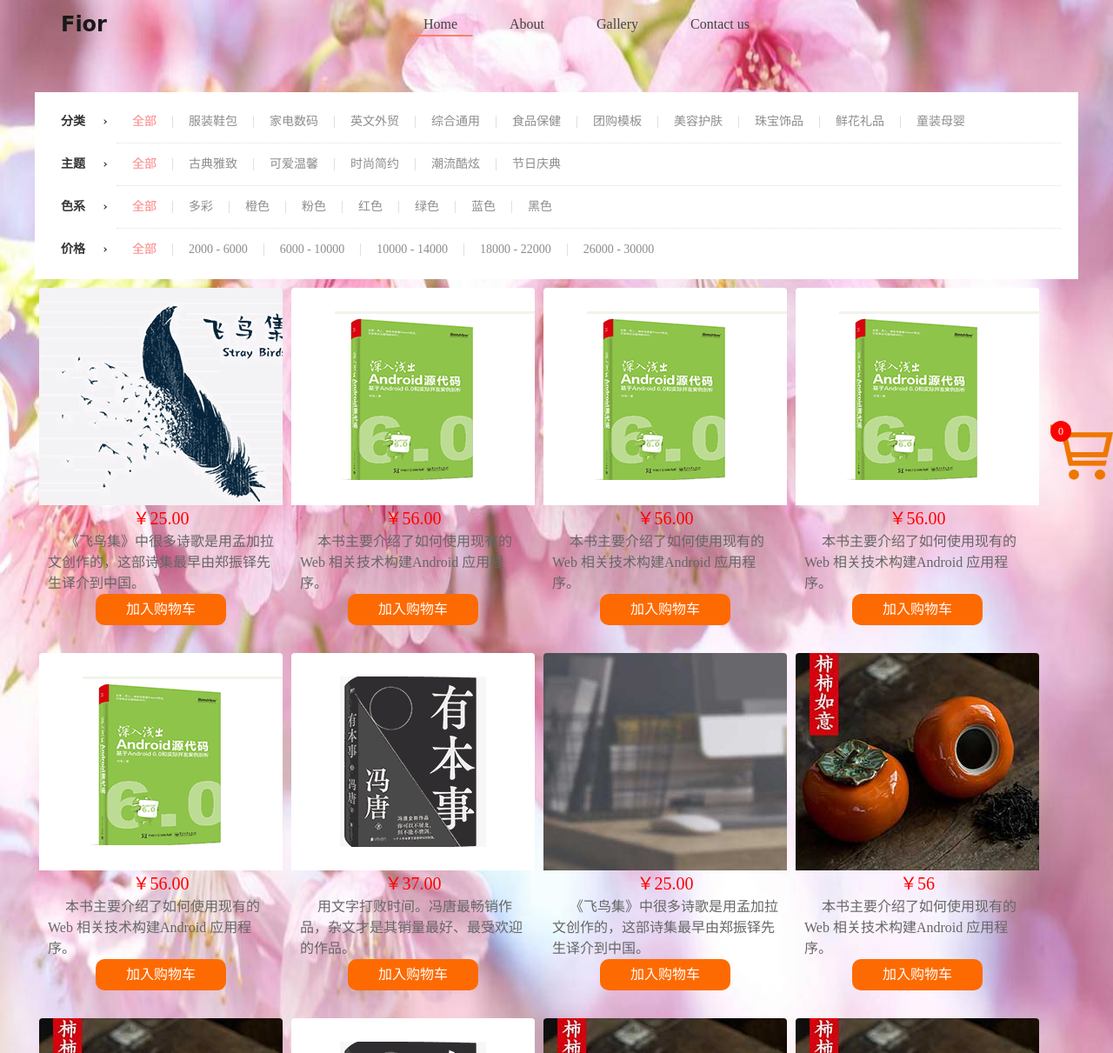
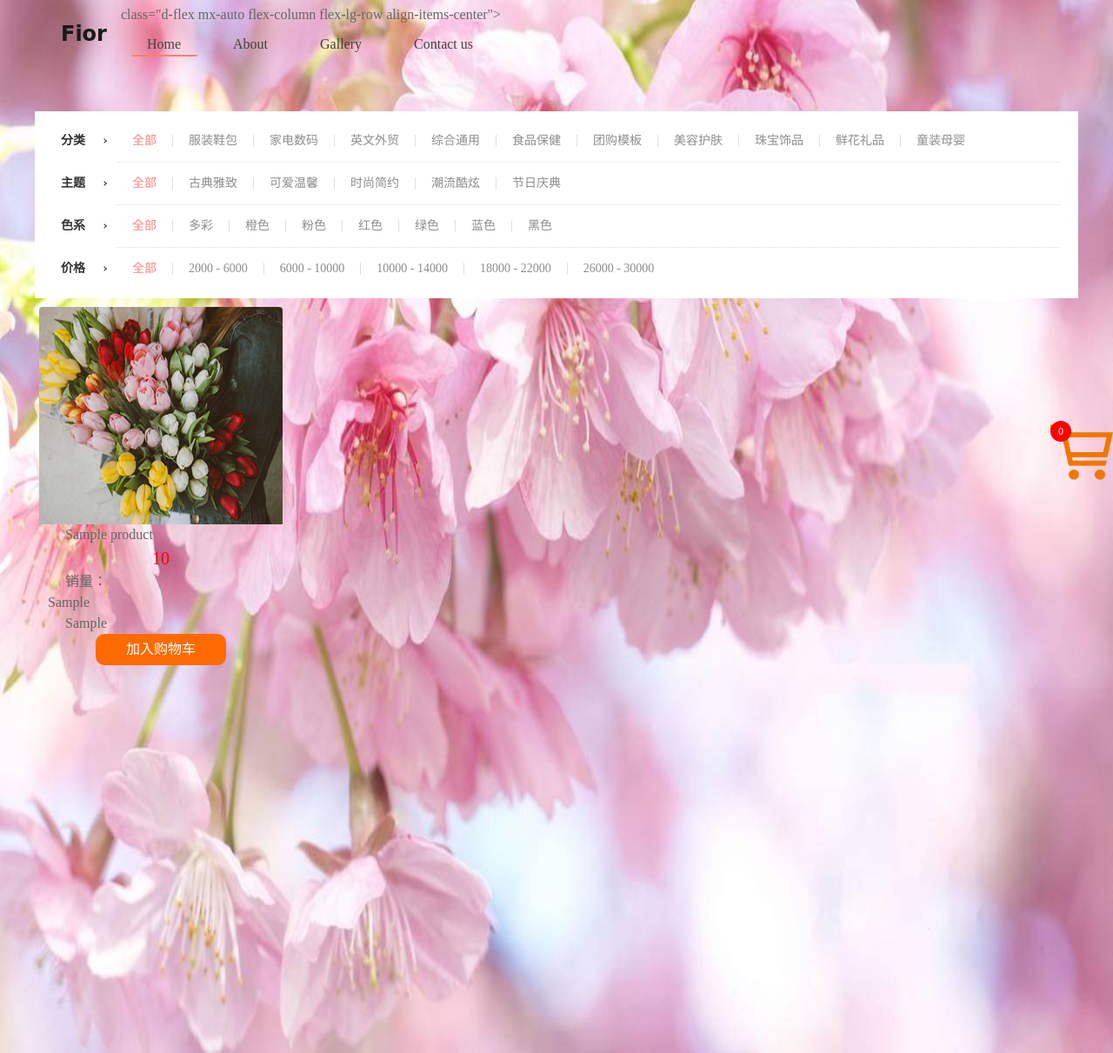
Before and after one commit to XinyaoT/flaskFlowerShop, a Flask app: template templates/scan.html in a window 1280 px wide. Shown: the whole page at 87% size. Run offline with Flask 3, Linux system fonts and the light colour scheme; the template is opened without the code that fills it: most values are stand-ins (such as "Sample title", 1, 10 or a date in 2020); some libraries are stand-ins or nearby versions; some web fonts are replaced.

Commit message:
商品浏览页面的更新

```diff
--- a/static/css/base.css
+++ b/static/css/base.css
@@ -6,7 +6,7 @@
 
 .goodsItem{
     width:280px;
-    height: 400px;
+    height: 500px;
     float: left;
     overflow: hidden;
     margin: 10px 5px;
--- a/templates/scan.html
+++ b/templates/scan.html
@@ -36,7 +36,7 @@
             </button>
 
             <div class="collapse navbar-collapse" id="navbarSupportedContent">
-              <div》 class="d-flex mx-auto flex-column flex-lg-row align-items-center">
+              <div> class="d-flex mx-auto flex-column flex-lg-row align-items-center">
                 <ul class="navbar-nav  ">
                   <li class="nav-item active">
                     <a class="nav-link" href="index.html">Home <span class="sr-only">(current)</span></a>
@@ -143,110 +143,28 @@
 
 
 
-      <div id="goods">
+
+    <div id="goods">
+    {% for product in products %}
     <div class="goodsItem">
         <ul class="goditem">
-            <li class="godpic"><img src="../static/img/1.png"></li>
-            <li class="godprice">￥25.00</li>
-            <li class="godinfo">《飞鸟集》中很多诗歌是用孟加拉文创作的，这部诗集最早由郑振铎先生译介到中国。</li>
+            <li class="godpic"><img src="../static/images/g-6.jpg"></li>
+            <li class="godinfo">{{ product.flower_name }}</li>
+            <li class="godprice">{{ product.flower_exPrice }}</li>
+            <li class="godinfo"><p>销量：</p>{{ product.flower_sale }}</li>
+            <li class="godinfo">{{ product.flower_sale }}</li>
             <li class="godadd"><a href="javascript:;">加入购物车</a></li>
         </ul>
     </div>
-    <div class="goodsItem">
-        <ul class="goditem">
-            <li class="godpic"><img src="../static/img/3.png"></li>
-            <li class="godprice">￥56.00</li>
-            <li class="godinfo">本书主要介绍了如何使用现有的Web 相关技术构建Android 应用程序。</li>
-            <li class="godadd"><a href="javascript:;">加入购物车</a></li>
-        </ul>
-    </div>
-    <div class="goodsItem">
-        <ul class="goditem">
-            <li class="godpic"><img src="../static/img/3.png"></li>
-            <li class="godprice">￥56.00</li>
-            <li class="godinfo">本书主要介绍了如何使用现有的Web 相关技术构建Android 应用程序。</li>
-            <li class="godadd"><a href="javascript:;">加入购物车</a></li>
-        </ul>
-    </div>
-    <div class="goodsItem">
-        <ul class="goditem">
-            <li class="godpic"><img src="../static/img/3.png"></li>
-            <li class="godprice">￥56.00</li>
-            <li class="godinfo">本书主要介绍了如何使用现有的Web 相关技术构建Android 应用程序。</li>
-            <li class="godadd"><a href="javascript:;">加入购物车</a></li>
-        </ul>
-    </div>
-    <div class="goodsItem">
-        <ul class="goditem">
-            <li class="godpic"><img src="../static/img/3.png"></li>
-            <li class="godprice">￥56.00</li>
-            <li class="godinfo">本书主要介绍了如何使用现有的Web 相关技术构建Android 应用程序。</li>
-            <li class="godadd"><a href="javascript:;">加入购物车</a></li>
-        </ul>
-    </div>
-    <div class="goodsItem">
-        <ul class="goditem">
-            <li class="godpic"><img src="../static/img/2.png"></li>
-            <li class="godprice">￥37.00</li>
-            <li class="godinfo">用文字打败时间。冯唐最畅销作品，杂文才是其销量最好、最受欢迎的作品。</li>
-            <li class="godadd"><a href="javascript:;">加入购物车</a></li>
-        </ul>
-    </div>
-    <div class="goodsItem">
-        <ul class="goditem">
-            <li class="godpic"><img src="../static/img/05.jpg"></li>
-            <li class="godprice">￥25.00</li>
-            <li class="godinfo">《飞鸟集》中很多诗歌是用孟加拉文创作的，这部诗集最早由郑振铎先生译介到中国。</li>
-            <li class="godadd"><a href="javascript:;">加入购物车</a></li>
-        </ul>
-    </div>
-    <div class="goodsItem">
-        <ul class="goditem">
-            <li class="godpic"><img src="../static/img/1.jpg"></li>
-            <li class="godprice">￥56</li>
-            <li class="godinfo">本书主要介绍了如何使用现有的Web 相关技术构建Android 应用程序。</li>
-            <li class="godadd"><a href="javascript:;">加入购物车</a></li>
-        </ul>
-    </div>
-    <div class="goodsItem">
-        <ul class="goditem">
-            <li class="godpic"><img src="../static/img/1.jpg"></li>
-            <li class="godprice">￥37.00</li>
-            <li class="godinfo">用文字打败时间。冯唐最畅销作品,杂文才是其销量最好、最受欢迎的作品。</li>
-            <li class="godadd"><a href="javascript:;">加入购物车</a></li>
-        </ul>
-    </div>
-    <div class="goodsItem">
-        <ul class="goditem">
-            <li class="godpic"><img src="../static/img/2.png"></li>
-            <li class="godprice">￥37.00</li>
-            <li class="godinfo">用文字打败时间。冯唐最畅销作品，杂文才是其销量最好、最受欢迎的作品。</li>
-            <li class="godadd"><a href="javascript:;">加入购物车</a></li>
-        </ul>
-    </div>
-    <div class="goodsItem">
-        <ul class="goditem">
-            <li class="godpic"><img src="../static/img/1.jpg"></li>
-            <li class="godprice">￥37.00</li>
-            <li class="godinfo">用文字打败时间。冯唐最畅销作品,杂文才是其销量最好、最受欢迎的作品。</li>
-            <li class="godadd"><a href="javascript:;">加入购物车</a></li>
-        </ul>
-    </div>
-    <div class="goodsItem">
-        <ul class="goditem">
-            <li class="godpic"><img src="../static/img/1.jpg"></li>
-            <li class="godprice">￥56</li>
-            <li class="godinfo">本书主要介绍了如何使用现有的Web 相关技术构建Android 应用程序。</li>
-            <li class="godadd"><a href="javascript:;">加入购物车</a></li>
-        </ul>
-    </div>
+    {% endfor %}
+</div>
 
-</div>
 
 <div id="godcar">
     <div class="dnum">0</div>
     <div class="dcar">
-        <img src="../static/img/shop.png">
+
+        <a href="cart.html"><img src="../static/img/shop.png"></a>
     </div>
 </div>
 
```
